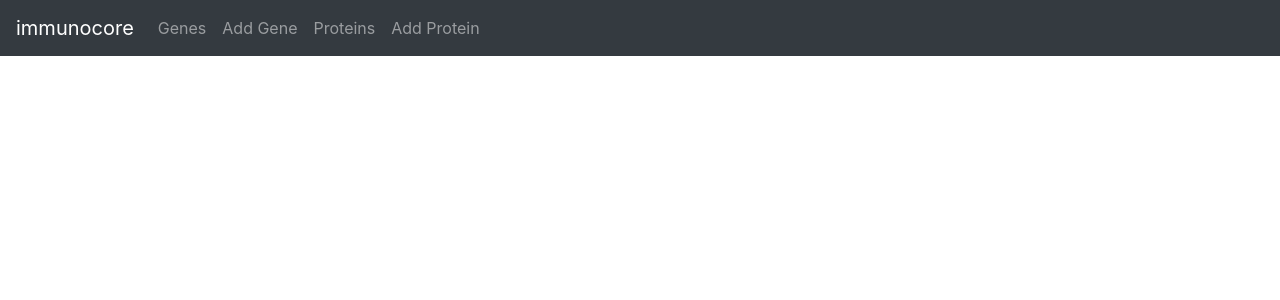
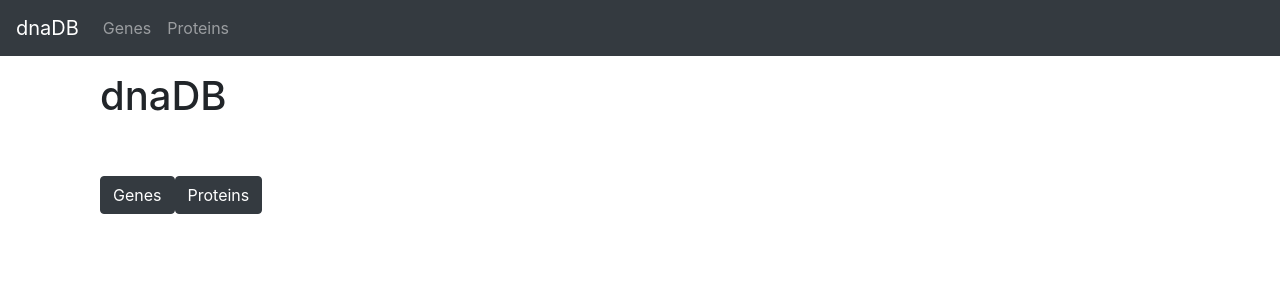
Before and after one commit to poliver24/GeneStore, a React (Create React App) app in the folder client/: page / in a window 1280 px wide. Shown: the top 300 px of the page. Built offline with nearby package versions, Linux system fonts and the light colour scheme.

Commit message:
Landing Page; Started to build out

```diff
--- a/client/src/App.js
+++ b/client/src/App.js
@@ -15,8 +15,8 @@ function App() {
   return (
     <div>
       <nav className="navbar navbar-expand navbar-dark bg-dark">
-        <a href="/genes" className="navbar-brand">
-          immunocore
+        <a href="/" className="navbar-brand">
+          dnaDB
         </a>
         <div className="navbar-nav mr-auto">
           <li className="nav-item">
@@ -25,18 +25,8 @@ function App() {
             </Link>
           </li>
           <li className="nav-item">
-            <Link to={"/genes/create"} className="nav-link">
-              Add Gene
-            </Link>
-          </li>
-          <li className="nav-item">
             <Link to={"/proteins"} className="nav-link">
               Proteins
-            </Link>
-          </li>
-          <li className="nav-item">
-            <Link to={"/proteins/create"} className="nav-link">
-              Add Protein
             </Link>
           </li>
         </div>
@@ -44,7 +34,7 @@ function App() {
 
       <div className="container mt-3">
         <Switch>
-          {/* <Route exact path="/" component={Home} /> */}
+          <Route exact path="/" component={Home} />
           <Route exact path="/genes" component={GeneList} />
           <Route exact path="/genes/create" component={CreateGene} />
           <Route path="/genes/:id" component={GeneView} />
--- a/client/src/components/gene/GeneView.js
+++ b/client/src/components/gene/GeneView.js
@@ -1,6 +1,7 @@
 // Single Gene View
 import React, { useState, useEffect } from 'react';
 import GeneDataService from '../../services/GeneService';
+import { Link } from "react-router-dom";
 
 const Gene = props => {
     const initialGeneState = {
@@ -81,12 +82,9 @@ const Gene = props => {
                   onChange={handleInputChange}
                 />
               </div>
-
             </form>
 
-            <button
-              className="badge badge-danger mr-2"
-              onClick={deleteGene}>
+            <button className="badge badge-danger mr-2" onClick={deleteGene}>
               Delete
             </button>
 
@@ -104,6 +102,9 @@ const Gene = props => {
             <p>Please click on a Gene...</p>
           </div>
         )}
+        <Link to={"/genes/create"} className="nav-link">
+          Add Gene
+        </Link>
       </div>
     );
 }
--- a/client/src/components/home.js
+++ b/client/src/components/home.js
@@ -0,0 +1,26 @@
+const home = () => {
+    return (
+      <div className="container content">
+        <div className="row">
+          <div className="col-sm-3 talk">
+            <h1>dnaDB</h1>
+            <br />
+            <br />
+            <h6>
+              <a className="btn btn-dark start start-two" href="#">
+                Genes
+              </a>
+              <a className="btn btn-dark start start-two" href="#">
+                Proteins
+              </a>
+            </h6>
+          </div>
+          <div className="col-sm-9 showcase-img">
+            {/* <div className="circle"></div> */}
+          </div>
+        </div>
+      </div>
+    );
+}
+
+export default home
--- a/client/src/components/protein/ProteinView.js
+++ b/client/src/components/protein/ProteinView.js
@@ -1,6 +1,7 @@
 // Single Protein View
 import React, { useState, useEffect } from "react";
 import ProteinDataService from "../../services/ProteinService";
+import { Link } from "react-router-dom";
 
 const Protein = (props) => {
   const initialProteinState = {
@@ -119,6 +120,9 @@ const Protein = (props) => {
           <p>Please click on a Protein...</p>
         </div>
       )}
+      <Link to={"/genes/create"} className="nav-link">
+        Add Gene
+      </Link>
     </div>
   );
 };
```
Also changed, not shown: 1 other file (tests, documents, lock files or other folders).
